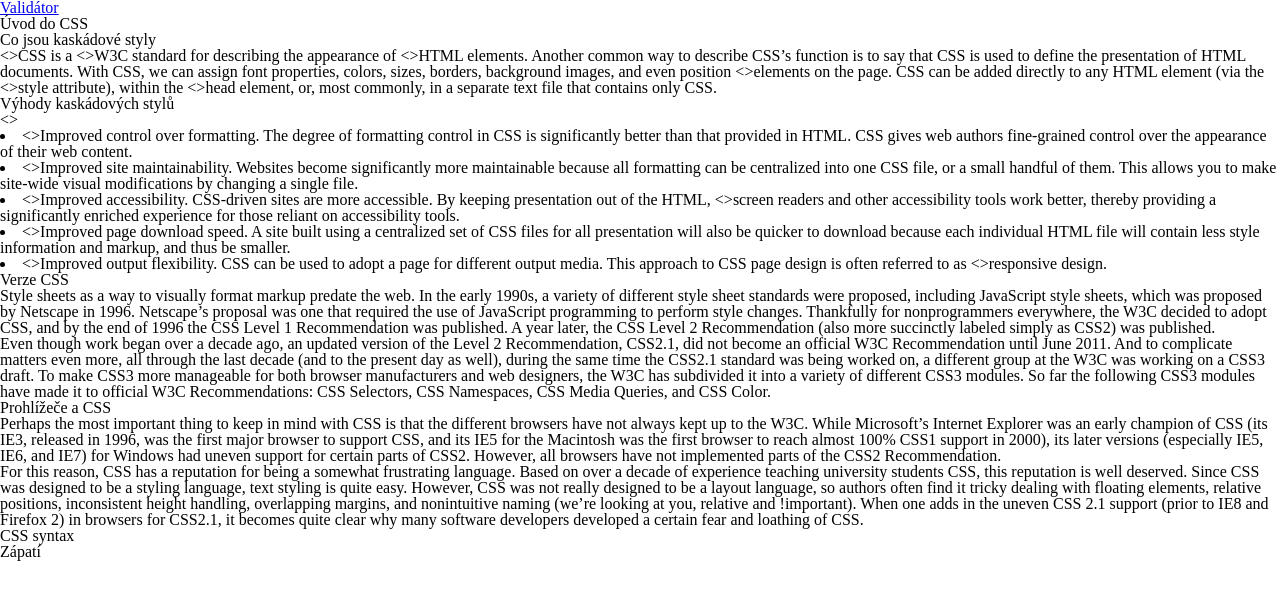
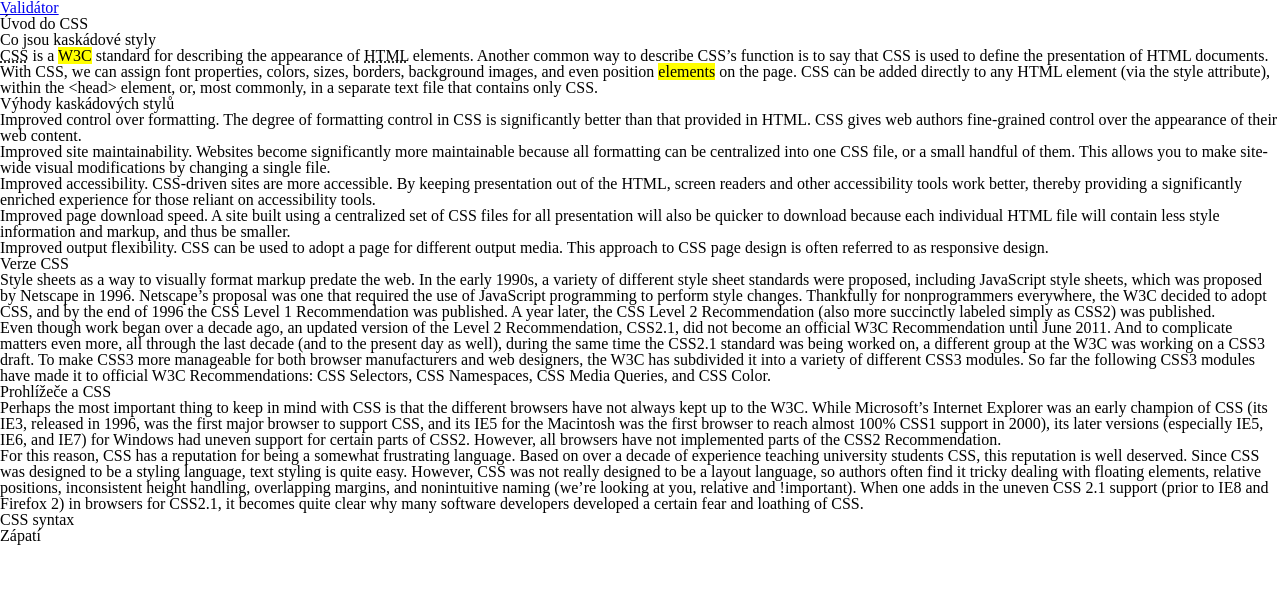
Before and after one commit to lucny/zaklady-css, a plain HTML site: page index.html in a window 1280 px wide. Drawn offline with Linux system fonts and the light colour scheme.

Commit message:
02 - uprava HTML

```diff
--- a/index.html
+++ b/index.html
@@ -4,54 +4,45 @@
         <meta charset="UTF-8">
         <meta name="generator" content="PSPad editor, www.pspad.com">
         <title>Úvod do CSS</title>
-        <!-- Připoj soubor reset.css -->
         <link rel="stylesheet" href="css/reset.css">
-        <!-- Připoj soubor styly.css -->
+        <link rel="stylesheet" href="css/styly.css">
     </head>
     <body>
         <!-- Vlož oddíl s id=obal -->
+        <div id="obal">
             <nav>
                 <a href="http://validator.w3c.org">Validátor</a>
         <!-- Vlož další odkazy podle předlohy -->
             </nav>
             <h1>Úvod do CSS</h1>
             <h2>Co jsou kaskádové styly</h2>
-        <!-- Vlož následující elementy do textu odstavce:
-             1. Elementy označující zkratky - pro zkratky CSS a HTML (přidej vhodné titulky vysvětlující zkratku)
-             2. Elementy mark pro zvýraznění slov "W3C" a "elements".
-             3. Element pro označení programového kódu v případě značky "<head>" a atributu "style".
-             4. Značku "<head>" zapiš s využitím vhodných entit.
-        -->
-            <p><>CSS</> is a <>W3C</>
-                standard for describing the appearance of <>HTML</> elements.
+            <p><abbr title="Cascading StyleSheets">CSS</abbr> is a <mark>W3C</mark>
+                standard for describing the appearance of <abbr title="HyperText Markup Language">HTML</abbr> elements.
                 Another common way to describe CSS’s function is to say that CSS is used to define
                 the presentation of HTML documents. With CSS, we can assign font properties,
-                colors, sizes, borders, background images, and even position <>elements</> on the page.
-                CSS can be added directly to any HTML element (via the <>style</> attribute), within
-                the <>head</> element, or, most commonly, in a separate text file that contains only CSS.</p>
+                colors, sizes, borders, background images, and even position <mark>elements</mark> on the page.
+                CSS can be added directly to any HTML element (via the <code>style</code> attribute), within
+                the <code>&lt;head&gt;</code> element, or, most commonly, in a separate text file that contains only CSS.</p>
             <h3>Výhody kaskádových stylů</h3>
-        <!-- Podle předlohy doplň do kódu vynechané značky. V případě pojmů "screen readers" a "responsive design"
-             použij značku pro silné zvýraznění.
-        -->
-            <>
-                <li><>Improved control over formatting.</> The degree of formatting control in CSS is
+            <ul>
+                <li><b>Improved control over formatting.</b> The degree of formatting control in CSS is
                     significantly better than that provided in HTML. CSS gives web authors
                     fine-grained control over the appearance of their web content.</li>
-                <li><>Improved site maintainability.</> Websites become significantly more maintainable
+                <li><b>Improved site maintainability.</b> Websites become significantly more maintainable
                     because all formatting can be centralized into one CSS file, or a small handful of
                     them. This allows you to make site-wide visual modifications by changing a
                     single file.</li>
-                <li><>Improved accessibility.</> CSS-driven sites are more accessible. By keeping
-                    presentation out of the HTML, <>screen readers</> and other accessibility tools
+                <li><b>Improved accessibility.</b> CSS-driven sites are more accessible. By keeping
+                    presentation out of the HTML, <strong>screen readers</strong> and other accessibility tools
                     work better, thereby providing a significantly enriched experience for those
                     reliant on accessibility tools.</li>
-                <li><>Improved page download speed.</> A site built using a centralized set of CSS files
+                <li><b>Improved page download speed.</b> A site built using a centralized set of CSS files
                     for all presentation will also be quicker to download because each individual
                     HTML file will contain less style information and markup, and thus be smaller.</li>
-                <li><>Improved output flexibility.</> CSS can be used to adopt a page for different
+                <li><b>Improved output flexibility.</b> CSS can be used to adopt a page for different
                     output media. This approach to CSS page design is often referred to as
-                    <>responsive design</>.</li>
-            </>
+                    <strong>responsive design</strong>.</li>
+                </ul>
             <h3>Verze CSS</h3>
             <p>Style sheets as a way to visually format markup predate the web.
                 In the early 1990s, a variety of different style sheet standards were proposed, including
@@ -61,8 +52,7 @@
                 CSS, and by the end of 1996 the CSS Level 1 Recommendation was published. A
                 year later, the CSS Level 2 Recommendation (also more succinctly labeled simply as
                 CSS2) was published.</p>
-        <!-- Tento odstavec bude odlišen pomocí třídy "poznamka" -->
-            <p>Even though work began over a decade ago, an updated version of the Level 2
+            <p class="poznamka">Even though work began over a decade ago, an updated version of the Level 2
                 Recommendation, CSS2.1, did not become an official W3C Recommendation until
                 June 2011. And to complicate matters even more, all through the last decade (and
                 to the present day as well), during the same time the CSS2.1 standard was being
@@ -79,8 +69,7 @@
                 100% CSS1 support in 2000), its later versions (especially IE5, IE6, and IE7) for
                 Windows had uneven support for certain parts of CSS2. However, all browsers have
                 not implemented parts of the CSS2 Recommendation.</p>
-        <!-- Tento odstavec bude odlišen pomocí třídy "poznamka" -->
-            <p>For this reason, CSS has a reputation for being a somewhat frustrating language.
+            <p class="poznamka">For this reason, CSS has a reputation for being a somewhat frustrating language.
                 Based on over a decade of experience teaching university students CSS, this reputation is well deserved. Since CSS was designed to be a styling language, text
                 styling is quite easy. However, CSS was not really designed to be a layout language,
                 so authors often find it tricky dealing with floating elements, relative positions,
@@ -92,7 +81,9 @@
             <h2>CSS syntax</h2>
         <!-- Do tohoto odstavce bude vložen obrázek selector.gif -->
             <p></p>
+        </div>
         <!-- Do zápatí zapiš text podle předlohy -->
+
         <footer>
             Zápatí
         </footer>
```
